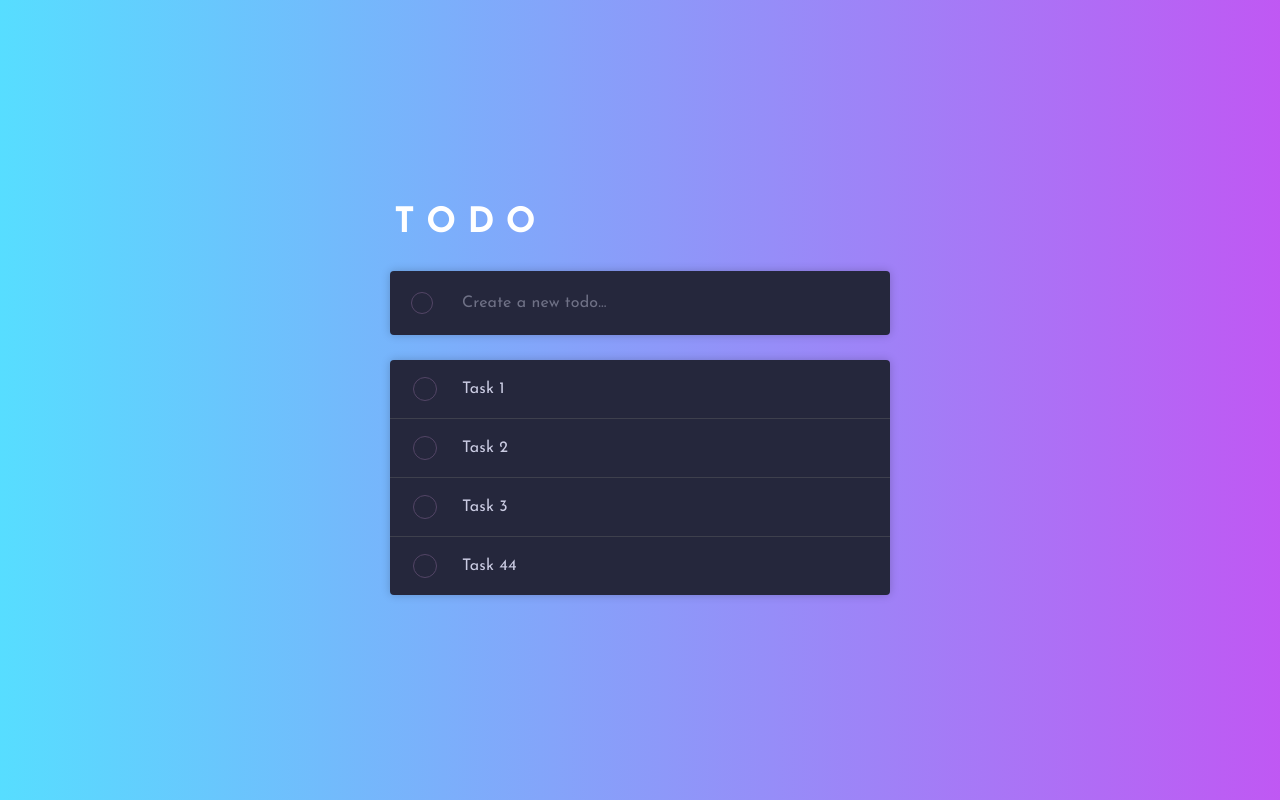
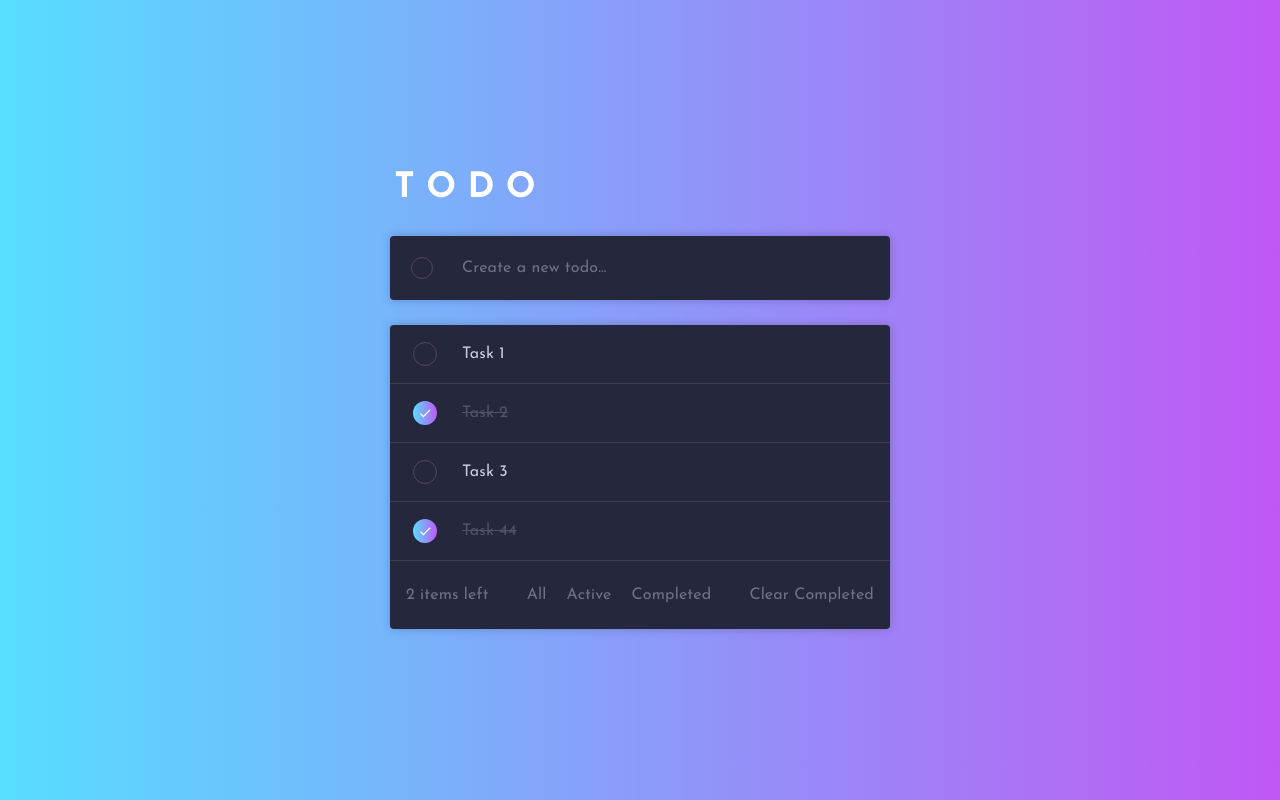
Before and after one commit to OptimaLPro/Todo, a React (Create React App) app: page / in a window 1280 px wide. Built offline with nearby package versions, Linux system fonts and the light colour scheme.

Commit message:
footer action bar added

```diff
--- a/src/App.css
+++ b/src/App.css
@@ -110,3 +110,19 @@
   cursor: pointer;
 
 }
+.list-filter{
+  display: flex;
+  /* justify-content: space-between; */
+  /* align-items: center; */
+  /* margin-top: 10px; */
+  /* margin-bottom: 10px; */
+}
+
+.action-bar{
+  display: flex;
+  justify-content: space-between;
+  align-items: center;
+  padding: 5px;
+  margin-top: 10px;
+  margin-bottom: 10px;
+}
--- /dev/null
+++ b/src/ListFilter.js
@@ -0,0 +1,41 @@
+import React from 'react';
+import ListItemText from '@mui/material/ListItemText';
+import tasksData from './tasks.json';
+
+const ListFilter = ({ checked, setChecked }) => {
+
+    const filter = (e) => {
+        const filter = e.target.innerText.toLowerCase();
+        const tasks = tasksData.tasks;
+        const taskIds = tasks.map((task) => task.id);
+        const newChecked = [];
+
+        if (filter === 'all') {
+            newChecked.push(...taskIds);
+        } else if (filter === 'active') {
+            tasks.forEach((task) => {
+                if (!task.completed) {
+                    newChecked.push(task.id);
+                }
+            });
+        } else if (filter === 'completed') {
+            tasks.forEach((task) => {
+                if (task.completed) {
+                    newChecked.push(task.id);
+                }
+            });
+        }
+
+        setChecked(newChecked);
+    }
+
+    return (
+        <div className='list-filter'>
+            <ListItemText primary={`All`} primaryTypographyProps={{ style: { fontSize: '30', fontFamily: 'Josefin Sans', fontWeight: 'unset', color: '#6f7186', marginRight: '20px' } }} onClick={filter} />
+            <ListItemText primary={`Active`} primaryTypographyProps={{ style: { fontSize: '30', fontFamily: 'Josefin Sans', fontWeight: 'unset', color: '#6f7186', marginRight: '20px' } }} onClick={filter} />
+            <ListItemText primary={`Completed`} primaryTypographyProps={{ style: { fontSize: '30', fontFamily: 'Josefin Sans', fontWeight: 'unset', color: '#6f7186' } }} onClick={filter} />
+        </div>
+    );
+}
+
+export default ListFilter;
--- a/src/TodoContainer.js
+++ b/src/TodoContainer.js
@@ -8,9 +8,10 @@ import IconButton from '@mui/material/IconButton';
 import Divider from '@mui/material/Divider';
 import CustomCheckbox from './CustomCheckbox'; // Import the custom checkbox component
 import tasksData from './tasks.json';
+import ListFilter from './ListFilter';
 
 export default function CheckboxList() {
-    const [checked, setChecked] = React.useState([]);
+    const [checked, setChecked] = React.useState(tasksData.tasks.filter((task) => task.completed).map((task) => task.id));
 
     const handleToggle = (taskId) => () => {
         const currentIndex = checked.indexOf(taskId);
@@ -21,8 +22,13 @@ export default function CheckboxList() {
         } else {
             newChecked.splice(currentIndex, 1);
         }
+        console.log(newChecked);
+        setChecked(newChecked);
+    };
 
-        setChecked(newChecked);
+    const deleteCompleted = () => {
+        setChecked([]);
+        tasksData.tasks = tasksData.tasks.filter((task) => !checked.includes(task.id));
     };
 
     return (
@@ -34,10 +40,7 @@ export default function CheckboxList() {
                 return (
                     <><ListItem
                         key={task.id}
-                        secondaryAction={<IconButton edge="end" aria-label="comments">
-                        </IconButton>}
-                        disablePadding
-                    >
+                        disablePadding>
                         <ListItemButton role={undefined} onClick={handleToggle(task.id)} >
                             <ListItemIcon>
                                 <CustomCheckbox // Use the custom checkbox component
@@ -53,16 +56,25 @@ export default function CheckboxList() {
                             <ListItemText
                                 id={labelId}
                                 primary={task.name}
-                                primaryTypographyProps={{ style: { fontFamily: 'Josefin Sans', fontWeight: 'unset',
-                                color: isTaskChecked ? '#4f526b' : '#cacbe2',
-                                textDecoration: isTaskChecked ? 'line-through' : 'none' } }} // Apply fontFamily using TypographyProps
+                                primaryTypographyProps={{
+                                    style: {
+                                        fontFamily: 'Josefin Sans', fontWeight: 'unset',
+                                        color: isTaskChecked ? '#4f526b' : '#cacbe2',
+                                        textDecoration: isTaskChecked ? 'line-through' : 'none'
+                                    }
+                                }} // Apply fontFamily using TypographyProps
                             />
                         </ListItemButton>
-                    </ListItem>{tasksData.tasks.indexOf(task) !== tasksData.tasks.length - 1 && <Divider className='divider' component="li" />}</>
-
-
+                    </ListItem>
+                        <Divider className='divider' component="li" />
+                    </>
                 );
             })}
+            <ListItem className='action-bar'>
+                <ListItemText primary={`${tasksData.tasks.length - checked.length} items left`} primaryTypographyProps={{ style: {fontSize: '30', fontFamily: 'Josefin Sans', fontWeight: 'unset', color: '#6f7186' } }} />
+                <ListFilter checked={checked} setChecked={setChecked} />
+                <ListItemText primary={`Clear Completed`} primaryTypographyProps={{ style: {fontSize: '30', fontFamily: 'Josefin Sans', fontWeight: 'unset', color: '#6f7186', textAlign: "right", cursor: "pointer"} }} onClick={deleteCompleted}/>
+            </ListItem>
         </List>
     );
 }
--- a/src/tasks.json
+++ b/src/tasks.json
@@ -18,7 +18,7 @@
         {
         "id": 4,
         "name": "Task 44",
-        "completed": false
+        "completed": true
         }
     ]
 }
```
Also changed, not shown: 1 other file (tests, documents, lock files or other folders).
